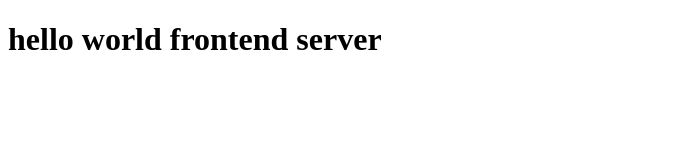
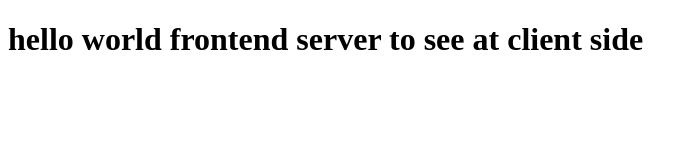
Before and after one commit to abuzar2091/project, a plain HTML site: page demos/index.html in a window 1280 px wide. Shown: the whole page, without its empty margins (0-697 px from the left). Drawn offline with Linux system fonts and the light colour scheme.

Commit message:
fronted  added

```diff
--- a/demos/index.html
+++ b/demos/index.html
@@ -7,7 +7,7 @@
 </head>
 <body>
     <h1>hello world
-        frontend server
+        frontend server to see at client side
     </h1>
 </body>
 </html>
```
